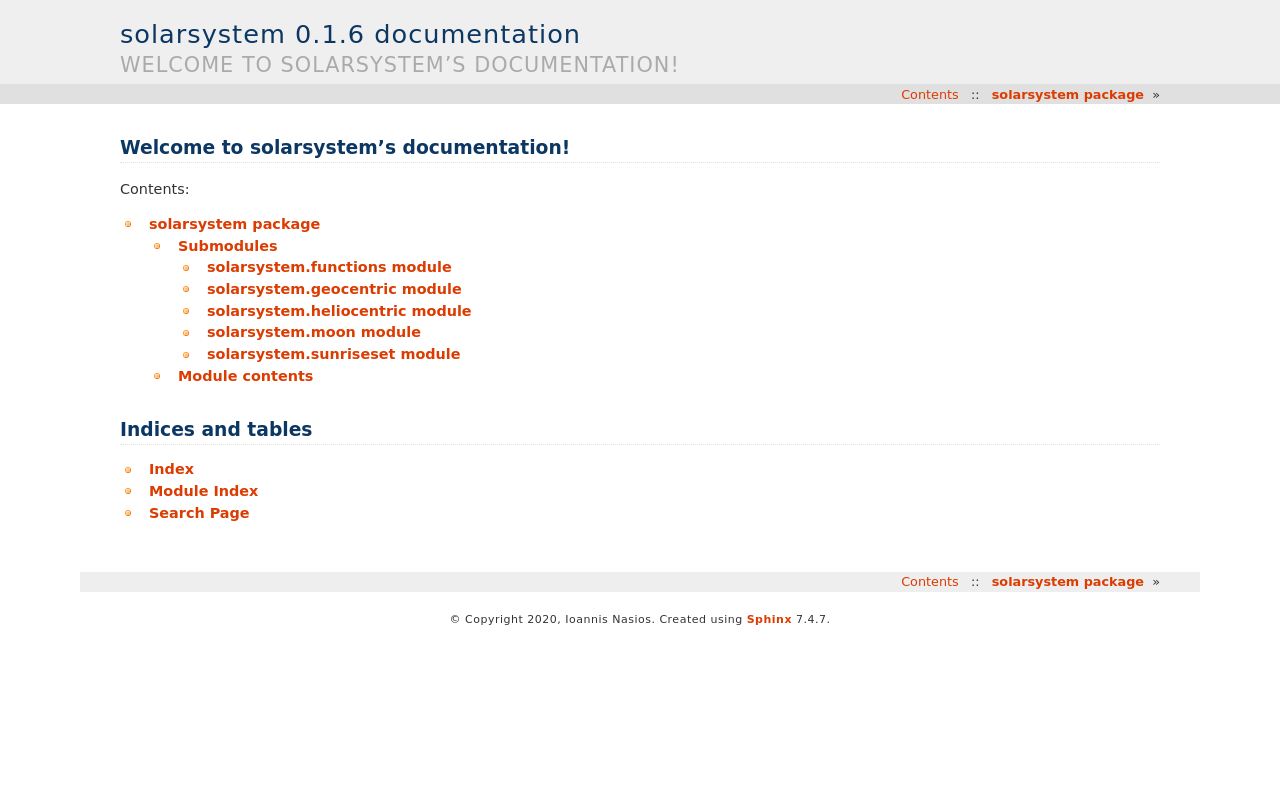
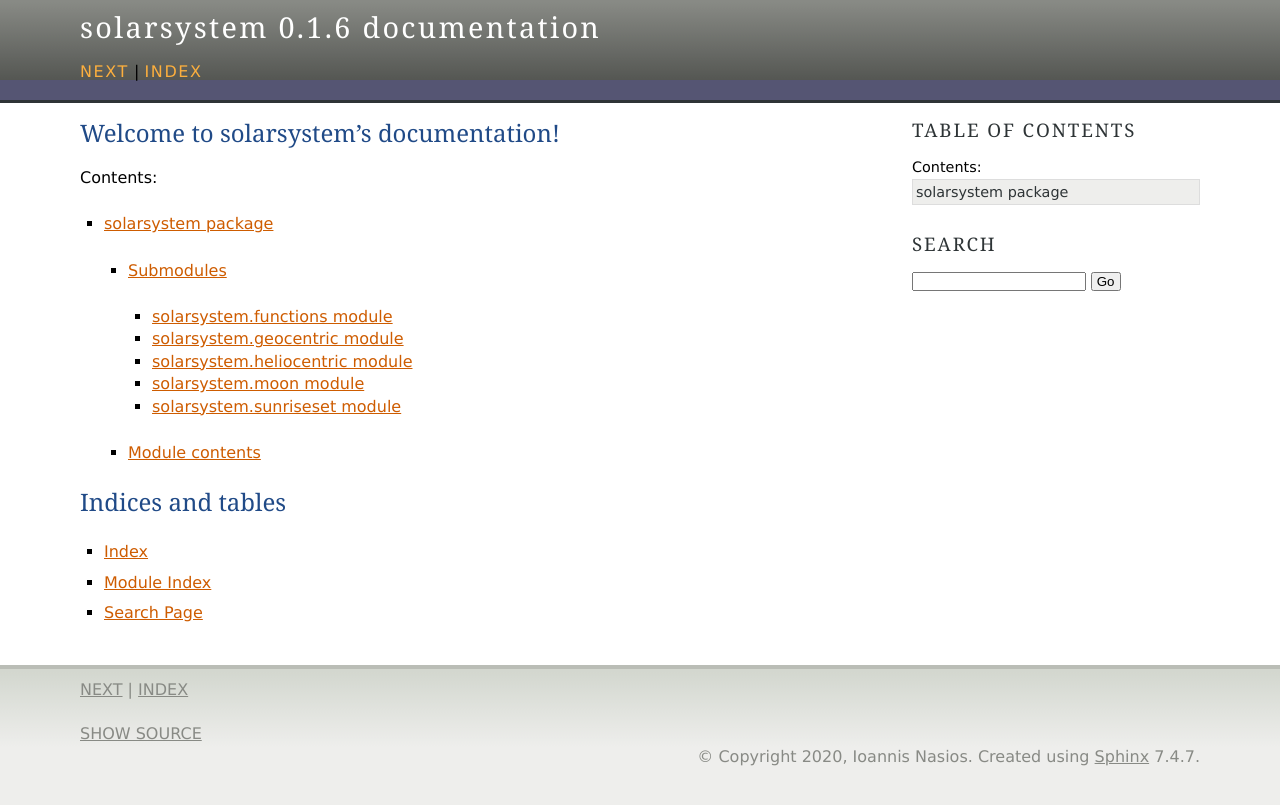
Before and after one commit to IoannisNasios/solarsystem, a Sphinx documentation site: the page built from docs/index.rst, in a window 1280 px wide. Shown: the top 805 px of the page. Built offline with Sphinx 7.4.7, drawn with Linux system fonts in a browser that asks for light colours.

Commit message:
update docs conf file

```diff
--- a/docs/conf.py
+++ b/docs/conf.py
@@ -70,7 +70,7 @@ pygments_style = "sphinx"
 #
 #html_theme = 'alabaster'
 #html_theme = 'sphinx_rtd_theme'
-html_theme = 'haiku'
+html_theme = 'agogo'
 
 # Theme options are theme-specific and customize the look and feel of a theme
 # further.  For a list of options available for each theme, see the
```
